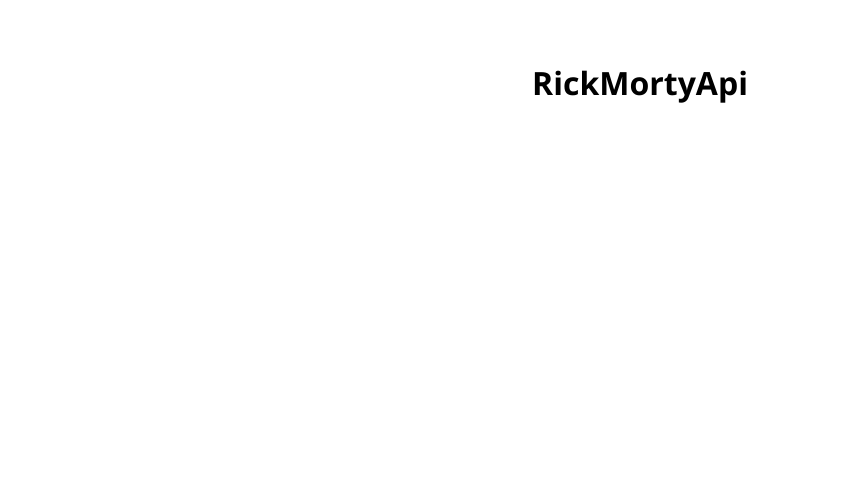
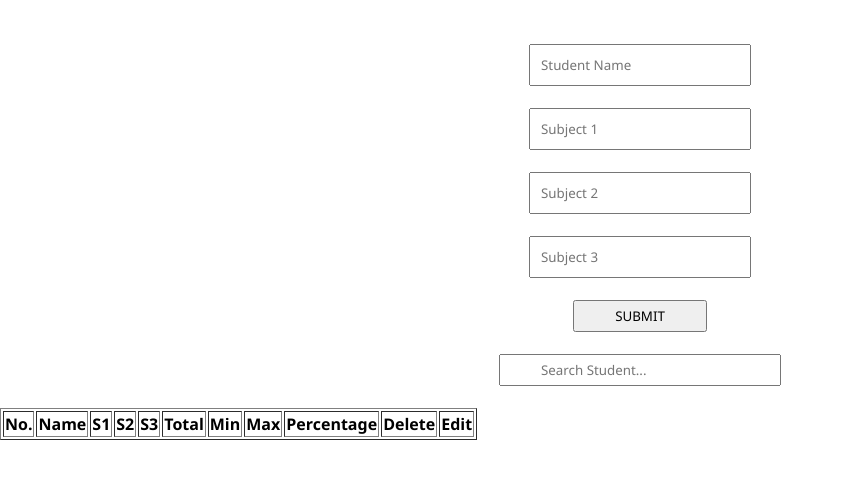
Before and after one commit to userFbi/React-tasks, a React (Create React App) app: page / in a window 1280 px wide. Shown: the top 478 px of the page, without its empty margins (0-844 px from the left). Built offline with nearby package versions, Linux system fonts and the light colour scheme; no server answers.

Commit message:
filed modified

```diff
--- a/src/App.jsx
+++ b/src/App.jsx
@@ -3,18 +3,22 @@ import './App.css';
 import CartData from './CartData/CartData';
 import ProductCards from './ProductCards/ProductCards';
 import CrudResult from './ResultCrud/CrudResult';
+import TicTacToe from './TicTacToe/TicTacToe';
 // import StudentResult from './useStateResulte/Student';
 
 function App() {
   return (
     <div className="App">
       {/* <StudentResult/> */}
-      {/* <CrudResult /> */}
+      <CrudResult />
       {/* <CartData /> */}
       {/* <ProductCards/> */}
-      <div style={{ display: "flex", justifyContent: "center", marginTop: "40px" }}>
+
+      {/* <div style={{ display: "flex", justifyContent: "center", marginTop: "40px" }}>
         <RickMortyApi />
-      </div>
+      </div> */}
+
+      {/* <TicTacToe /> */}
     </div>
   );
 }
--- a/src/ResultCrud/CrudResult.jsx
+++ b/src/ResultCrud/CrudResult.jsx
@@ -105,10 +105,11 @@ const StudentResult = () => {
       <table border={1}>
         <thead>
           <tr>
+            <th>No.</th>
             <th>Name</th>
-            <th>M1</th>
-            <th>M2</th>
-            <th>M3</th>
+            <th>S1</th>
+            <th>S2</th>
+            <th>S3</th>
             <th>Total</th>
             <th>Min</th>
             <th>Max</th>
@@ -122,6 +123,7 @@ const StudentResult = () => {
           {filteredList.map((i, index) => (
             <>
               <tr key={index}>
+                <td><span><b>{index+1}</b></span></td>
                 <td>{i.name}</td>
                 <td>{i.m1}</td>
                 <td>{i.m2}</td>
--- /dev/null
+++ b/src/TicTacToe/TicTacToe.jsx
@@ -0,0 +1,9 @@
+import React from 'react'
+
+const TicTacToe = () => {
+    return (
+        <div><h1>TicTacToe</h1></div>
+    )
+}
+
+export default TicTacToe
```
Also changed, not shown: src/ApiCall/RickMortyApi.jsx (+45 -0 lines).
